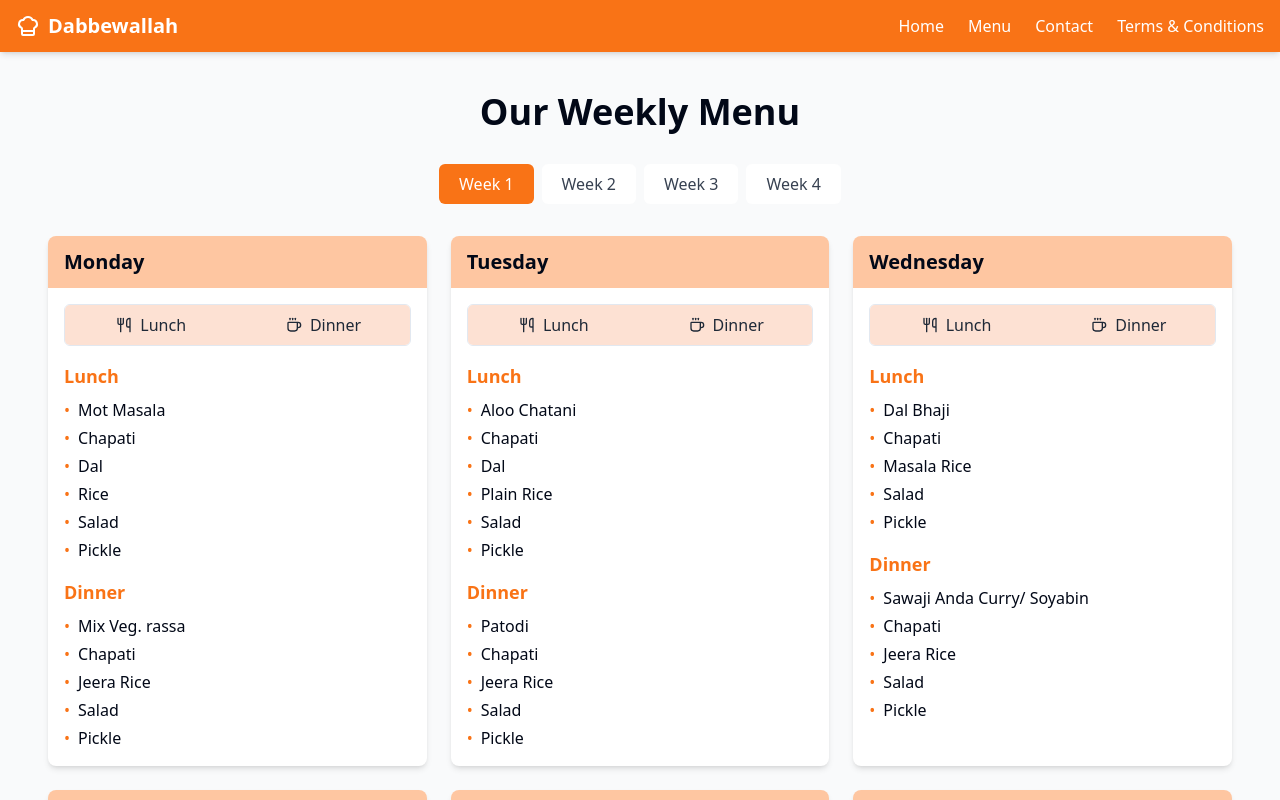
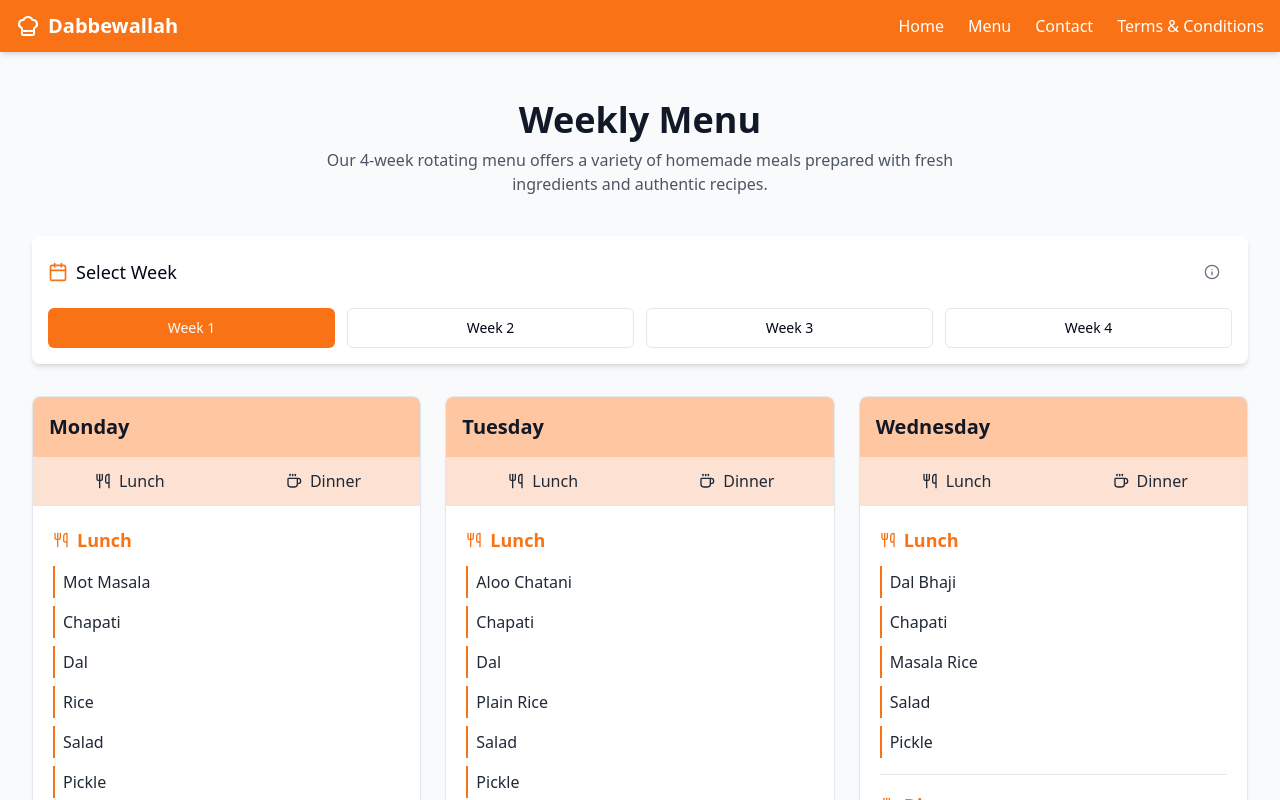
Before and after one commit to yashrajankar/dabbewallah-menu-delight, a React (Vite) app: page /menu in a window 1280 px wide. Shown: the top 800 px of the page. Built offline with nearby package versions, Linux system fonts and the light colour scheme.

Commit message:
Refactor: Improve UI/UX
Improve the overall look and feel of the application.

```diff
--- a/src/components/ui/separator.tsx
+++ b/src/components/ui/separator.tsx
@@ -1,3 +1,4 @@
+
 import * as React from "react"
 import * as SeparatorPrimitive from "@radix-ui/react-separator"
 
--- a/src/components/ui/tooltip.tsx
+++ b/src/components/ui/tooltip.tsx
@@ -1,3 +1,4 @@
+
 import * as React from "react"
 import * as TooltipPrimitive from "@radix-ui/react-tooltip"
 
--- a/src/pages/Menu.tsx
+++ b/src/pages/Menu.tsx
@@ -3,7 +3,11 @@ import { useState } from 'react';
 import Navbar from '../components/Navbar';
 import Footer from '../components/Footer';
 import menuData from '../data/menuData';
-import { Utensils, Coffee } from 'lucide-react';
+import { Utensils, Coffee, Calendar, Info } from 'lucide-react';
+import { Card, CardContent, CardHeader } from "@/components/ui/card";
+import { Button } from "@/components/ui/button";
+import { Separator } from "@/components/ui/separator";
+import { Tooltip, TooltipContent, TooltipProvider, TooltipTrigger } from "@/components/ui/tooltip";
 
 const Menu = () => {
   const [activeWeek, setActiveWeek] = useState(1);
@@ -41,43 +45,64 @@ const Menu = () => {
       <Navbar />
 
       <main className="flex-grow bg-gray-50">
-        <section className="py-10 px-4">
-          <div className="container mx-auto">
-            <h1 className="text-3xl md:text-4xl font-bold text-center mb-8">Our Weekly Menu</h1>
+        <div className="max-w-7xl mx-auto px-4 sm:px-6 lg:px-8 py-12">
+          <div className="text-center mb-10 space-y-2">
+            <h1 className="text-3xl md:text-4xl font-bold text-gray-900">Weekly Menu</h1>
+            <p className="text-gray-600 max-w-2xl mx-auto">
+              Our 4-week rotating menu offers a variety of homemade meals prepared with fresh ingredients and authentic recipes.
+            </p>
+          </div>
 
-            {/* Week Tabs */}
-            <div className="flex flex-wrap justify-center gap-2 mb-8">
+          {/* Week Selector */}
+          <div className="bg-white rounded-lg shadow-md p-4 mb-8">
+            <div className="flex items-center justify-between mb-4">
+              <h2 className="text-lg font-medium flex items-center gap-2">
+                <Calendar className="h-5 w-5 text-dabbewallah-orange" />
+                Select Week
+              </h2>
+              <TooltipProvider>
+                <Tooltip>
+                  <TooltipTrigger asChild>
+                    <Button variant="ghost" size="icon">
+                      <Info className="h-4 w-4 text-gray-500" />
+                    </Button>
+                  </TooltipTrigger>
+                  <TooltipContent>
+                    <p className="max-w-xs">Our menu rotates every 4 weeks. Select a week to view the meal plan.</p>
+                  </TooltipContent>
+                </Tooltip>
+              </TooltipProvider>
+            </div>
+            <div className="grid grid-cols-2 md:grid-cols-4 gap-3">
               {[1, 2, 3, 4].map((week) => (
-                <button
+                <Button
                   key={week}
                   onClick={() => handleWeekChange(week)}
-                  className={`px-5 py-2 rounded-md font-medium ${
-                    activeWeek === week
-                      ? 'bg-dabbewallah-orange text-white'
-                      : 'bg-white text-gray-700 hover:bg-gray-100'
-                  } transition-colors`}
+                  variant={activeWeek === week ? "default" : "outline"}
+                  className={activeWeek === week ? "bg-dabbewallah-orange hover:bg-dabbewallah-orange/90" : ""}
                 >
                   Week {week}
-                </button>
+                </Button>
               ))}
             </div>
+          </div>
 
-            {/* Menu Cards */}
+          {/* Menu Grid */}
           <div className="grid grid-cols-1 md:grid-cols-2 lg:grid-cols-3 gap-6">
             {currentWeekData?.days.map((day) => (
-                <div key={day.day} className="bg-white rounded-lg overflow-hidden shadow-md">
-                  <div className="bg-dabbewallah-soft-orange px-4 py-3">
-                    <h3 className="font-bold text-xl">{day.day}</h3>
-                  </div>
+              <Card key={day.day} className="overflow-hidden">
+                <CardHeader className="bg-dabbewallah-soft-orange p-4">
+                  <h3 className="font-bold text-xl text-gray-900">{day.day}</h3>
+                </CardHeader>
 
-                  <div className="p-4">
+                <CardContent className="p-0">
                   {/* Meal Toggle Buttons */}
-                    <div className="flex mb-4 border rounded-md overflow-hidden">
+                  <div className="flex border-b">
                     <button
                       onClick={() => toggleMeal(day.day, "lunch")}
-                        className={`flex-1 py-2 flex items-center justify-center gap-2 ${
+                      className={`flex-1 py-3 flex items-center justify-center gap-2 transition-colors ${
                         activeMeals[day.day] === "lunch" || activeMeals[day.day] === "both"
-                            ? 'bg-dabbewallah-peach text-gray-800'
+                          ? 'bg-dabbewallah-peach text-gray-800 font-medium'
                           : 'bg-gray-100 text-gray-500'
                       }`}
                     >
@@ -86,9 +111,9 @@ const Menu = () => {
                     </button>
                     <button
                       onClick={() => toggleMeal(day.day, "dinner")}
-                        className={`flex-1 py-2 flex items-center justify-center gap-2 ${
+                      className={`flex-1 py-3 flex items-center justify-center gap-2 transition-colors ${
                         activeMeals[day.day] === "dinner" || activeMeals[day.day] === "both"
-                            ? 'bg-dabbewallah-peach text-gray-800'
+                          ? 'bg-dabbewallah-peach text-gray-800 font-medium'
                           : 'bg-gray-100 text-gray-500'
                       }`}
                     >
@@ -97,41 +122,60 @@ const Menu = () => {
                     </button>
                   </div>
 
+                  <div className="p-5">
                     {/* Lunch Items */}
                     {(activeMeals[day.day] === "lunch" || activeMeals[day.day] === "both") && (
                       <div className="mb-4">
-                        <h4 className="font-semibold text-lg mb-2 text-dabbewallah-orange">Lunch</h4>
-                        <ul className="space-y-1">
+                        <h4 className="font-semibold text-lg mb-3 flex items-center gap-2 text-dabbewallah-orange">
+                          <Utensils className="h-4 w-4" />
+                          Lunch
+                        </h4>
+                        <ul className="space-y-2">
                           {day.meals.lunch.map((item, index) => (
-                            <li key={index} className="flex items-center">
-                              <span className="text-dabbewallah-orange mr-2">•</span>
-                              {item.dish}
+                            <li key={index} className="flex items-center pl-2 py-1 border-l-2 border-dabbewallah-orange">
+                              <span className="text-gray-800">{item.dish}</span>
                             </li>
                           ))}
                         </ul>
                       </div>
                     )}
 
+                    {/* Separator if both meal types are shown */}
+                    {activeMeals[day.day] === "both" && <Separator className="my-4" />}
+
                     {/* Dinner Items */}
                     {(activeMeals[day.day] === "dinner" || activeMeals[day.day] === "both") && (
                       <div>
-                        <h4 className="font-semibold text-lg mb-2 text-dabbewallah-orange">Dinner</h4>
-                        <ul className="space-y-1">
+                        <h4 className="font-semibold text-lg mb-3 flex items-center gap-2 text-dabbewallah-orange">
+                          <Coffee className="h-4 w-4" />
+                          Dinner
+                        </h4>
+                        <ul className="space-y-2">
                           {day.meals.dinner.map((item, index) => (
-                            <li key={index} className="flex items-center">
-                              <span className="text-dabbewallah-orange mr-2">•</span>
-                              {item.dish}
+                            <li key={index} className="flex items-center pl-2 py-1 border-l-2 border-dabbewallah-orange">
+                              <span className="text-gray-800">{item.dish}</span>
                             </li>
                           ))}
                         </ul>
                       </div>
                     )}
                   </div>
-                </div>
+                </CardContent>
+              </Card>
             ))}
           </div>
+
+          {/* Subscription Info */}
+          <div className="mt-12 bg-white rounded-lg shadow-md p-6 text-center">
+            <h3 className="text-xl font-semibold mb-3">Monthly Subscription</h3>
+            <p className="text-gray-700 mb-4">
+              Enjoy our homely meals every day with our affordable monthly subscription plan.
+            </p>
+            <div className="inline-block bg-dabbewallah-orange text-white font-bold py-2 px-6 rounded-full text-xl">
+              ₹3000 / month
             </div>
-        </section>
+          </div>
+        </div>
       </main>
 
       <Footer />
```
Lines whose indentation alone changed are shown as unchanged.
